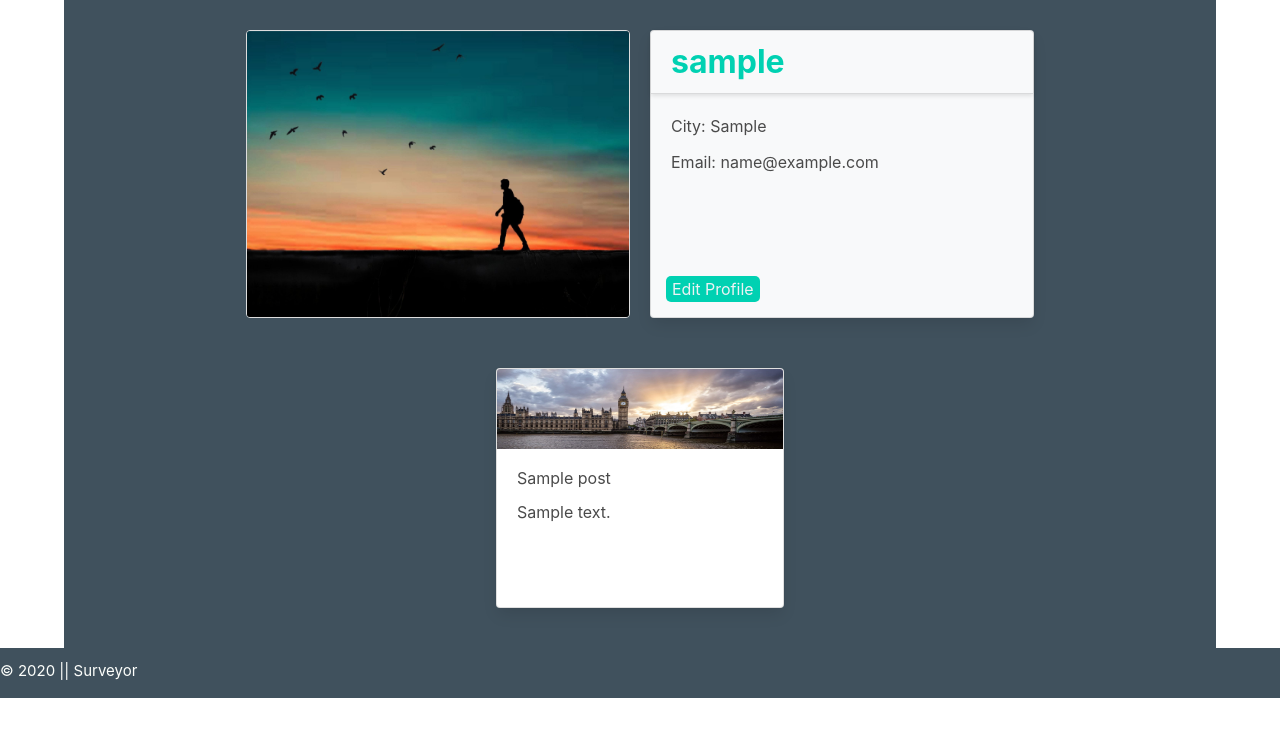
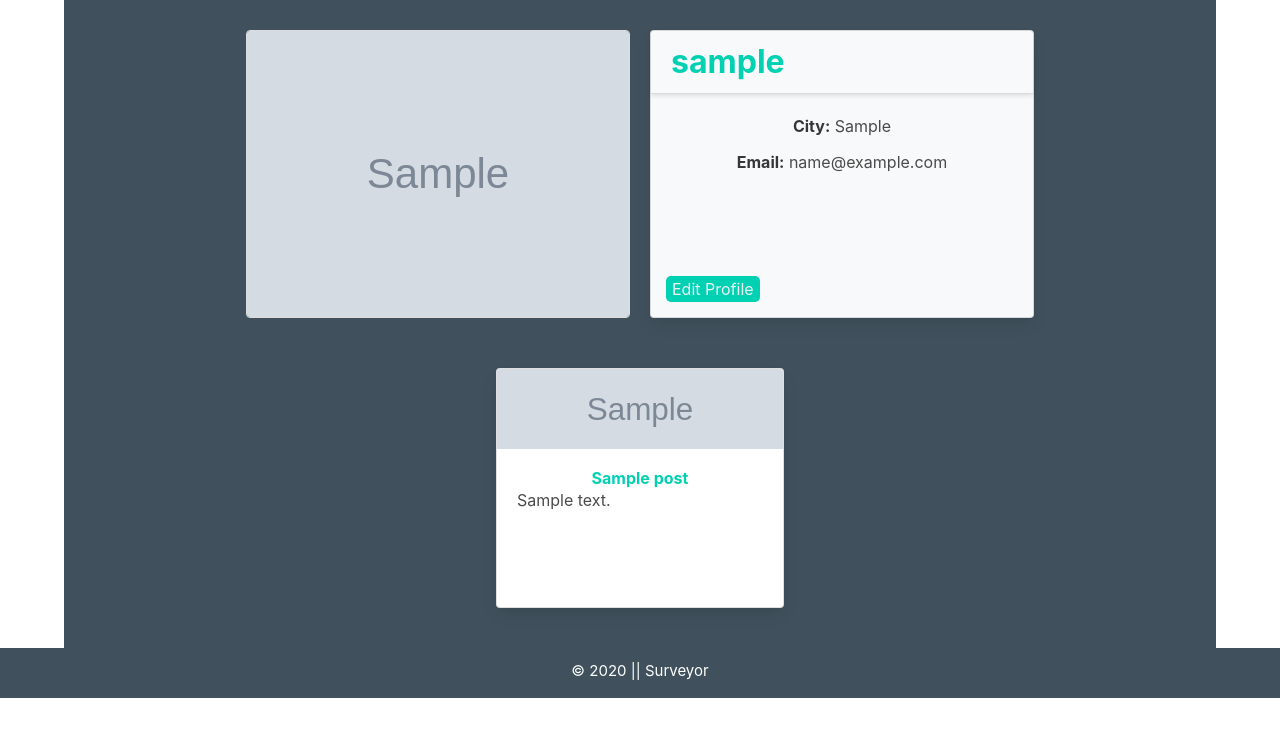
Before and after one commit to desertlp/wayfarer, a Django app: page /profile/ in a window 1280 px wide. Shown: the part 52-800 px from the top of the page. Run offline with Django 3.2, Linux system fonts and the light colour scheme; a user stored in the database is signed in; tables that the repository leaves empty hold one stand-in row (values such as "Sample post"); grey boxes marked "Sample" are stand-in pictures; some libraries are stand-ins or nearby versions.

Commit message:
dynamic photos, porfile CSS

```diff
--- a/main_app/static/styles/style.css
+++ b/main_app/static/styles/style.css
@@ -123,6 +123,7 @@ Profile
     flex-direction: row;
     justify-content: center;
     margin-top: 20px;
+    text-align: center;
 }
 
 .all-posts{
@@ -144,6 +145,7 @@ Profile
 font-size: 2em;
 font-weight: 700;
 color: #00d1b2;
+text-align: center;
 }
 
 .card {
@@ -158,6 +160,12 @@ color: #00d1b2;
 
 .card-img-top{
     height: 10vh;
+}
+
+.post-card-title{
+    color: #00d1b2;
+    font-weight: 700;
+    text-align: center;
 }
 
 
@@ -244,12 +252,8 @@ footer{
     width: 100%;
     background: #40515D;
     color: #FDFFFC;
-<<<<<<< HEAD
-    position: relative;
-=======
     position: relative;
     /* bottom: 0; */
->>>>>>> submaster
     text-align: center;
 }
 
--- a/main_app/templates/post/show.html
+++ b/main_app/templates/post/show.html
@@ -5,7 +5,7 @@
     <section class="post-container">
         <!-- IMAGE CONTAINER -->
         <div class="post-top">
-            <img id="post-img" src="{% static 'images/rio.jpg' %}" alt="{{ post.city }}">
+            <img id="post-img" src="{{ post.image.url }}" alt="{{ post.city }}">
         </div>
         <!-- POST TITLE CONTAINER -->
         <div class="post-title-container">
--- a/main_app/templates/profile/profile.html
+++ b/main_app/templates/profile/profile.html
@@ -7,8 +7,8 @@
 
             <div class="">
                 {% comment %} <img class="profile-img" src="https://cdn.britannica.com/36/162636-050-932C5D49/Colosseum-Rome-Italy.jpg" alt="Image"> {% endcomment %}
-                {% comment %} <img class="profile-img" src=" {{ user.profile.image.url }}"> {% endcomment %}
-                <img class="profile-img" src="{% static 'images/default.jpg' %}" alt="Image">
+                <img class="profile-img" src=" {{ user.profile.image.url }}">
+                {% comment %} <img class="profile-img" src="{% static 'images/default.jpg' %}" alt="Image"> {% endcomment %}
 
             </div>
             <div class="card bg-light">
@@ -16,8 +16,8 @@
                     <h5 class="profile-h5">{{ user.username }}</h5>
                 </div>
                 <div class="card-body">
-                    <div class="card-title">City: {{ user.profile.home_city }}</div>
-                    <div class="card-title">Email: {{ user.email }}</div>
+                    <div class="card-title"><strong>City:</strong> {{ user.profile.home_city }}</div>
+                    <div class="card-title"><strong>Email:</strong> {{ user.email }}</div>
                     <p class="card-text"><!--maybe add more info?--></p>
                 </div>
                 <a href="{% url 'edit_profile' %}">
@@ -30,9 +30,9 @@
         {% for post in posts%}
             <a href= {% url 'post' post.id %}>
                 <div class="post-card card" style="width: 18rem;">
-                    <img class="card-img-top" src="{% static 'images/london.jpg' %}" alt="Card image cap">
+                    <img class="card-img-top" src="{{ post.image.url }}" alt="Card image cap">
                     <div class="card-body">
-                        <h5 class="card-title">{{post.title}}</h5>
+                        <h5 class="post-card-title">{{post.title}}</h5>
                         <p class="card-text">{{post.body}}</p>
                     </div>
                 </div>
```
